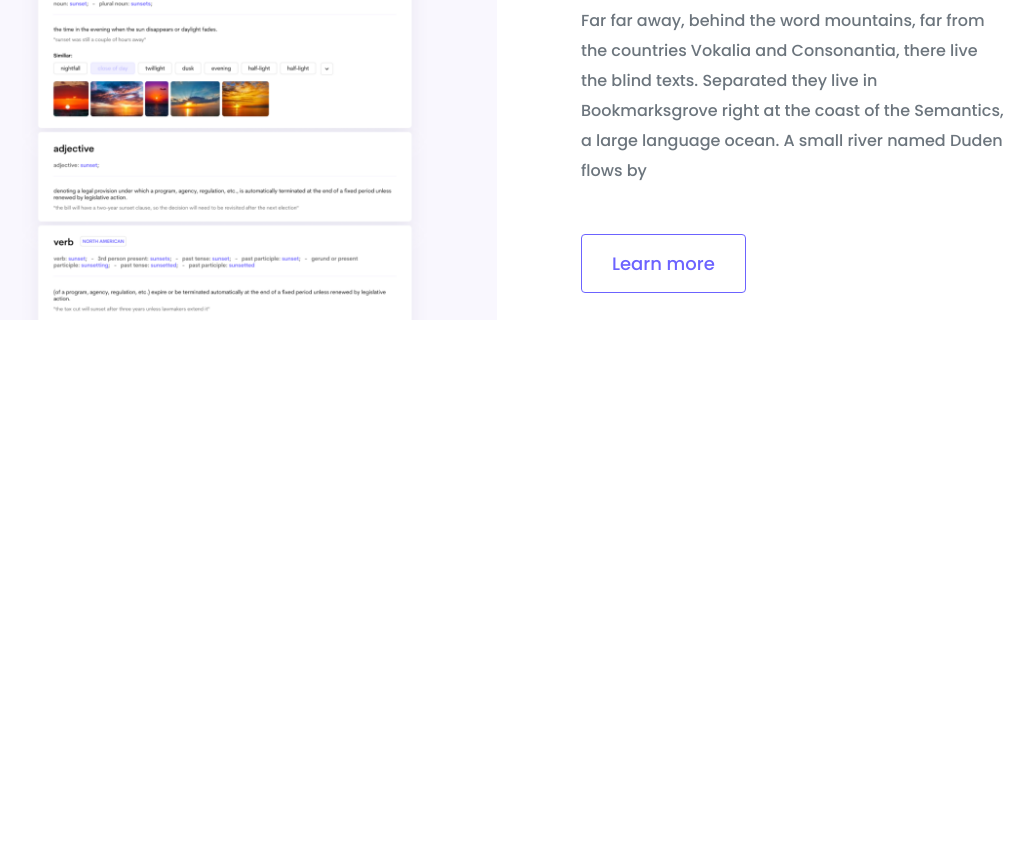
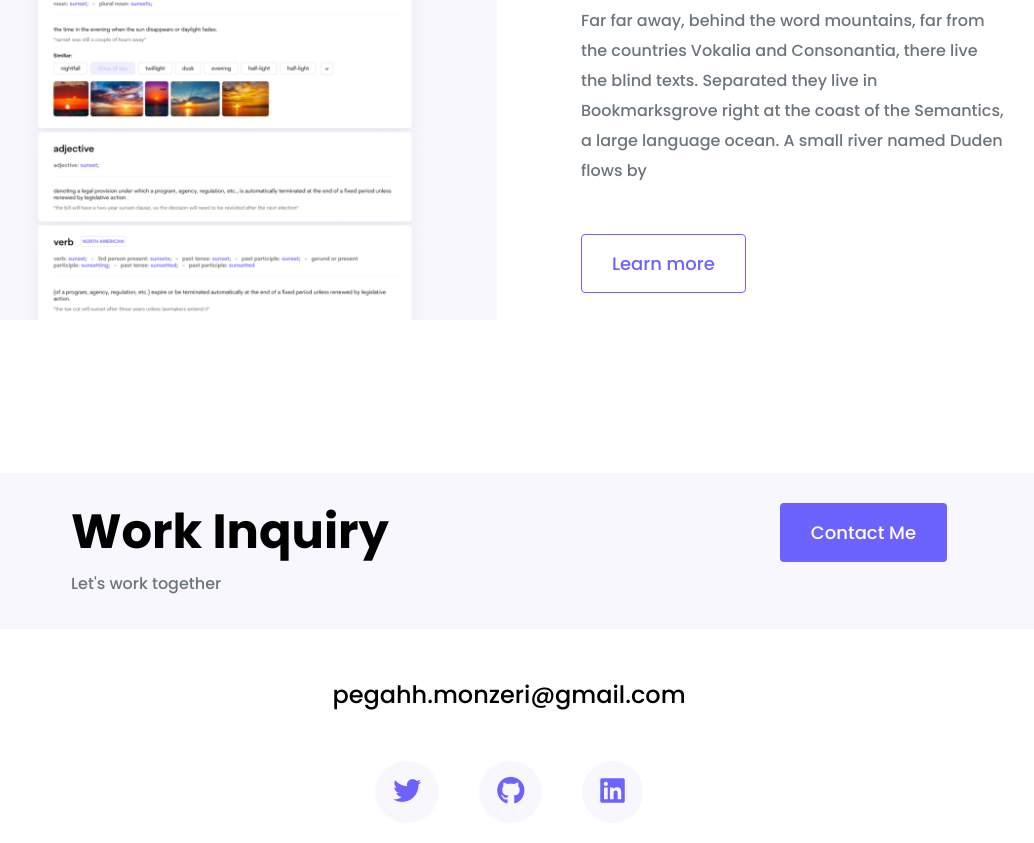
Before and after one commit to PegahM/portfolio-project, a plain HTML site: page index.html in a window 1280 px wide. Shown: the part 2467-3310 px from the top of the page, without its empty margins (131-1165 px from the left). Before the commit the page ends 2880 px from the top, so only its background shows below. Drawn offline with nearby package versions, Linux system fonts and the light colour scheme.

Commit message:
Added footer on index.html + responsive

```diff
--- a/index.html
+++ b/index.html
@@ -110,6 +110,36 @@
           </div>
         </div>
       </div>
+      <footer>
+        <div class="contact-box justify-content-between mb-5 d-none d-md-flex">
+          <div>
+            <h4>Work Inquiry</h4>
+            <p class="text-muted">Let's work together</p>
+          </div>
+          <div>
+            <a href="" class="btn btn-branding">Contact Me</a>
+          </div>
+        </div>
+        <div class="d-flex justify-content-center mb-5">
+          <a href="mailto:pegahh.monzeri@gmail.com" class="email-link"
+            >pegahh.monzeri@gmail.com
+          </a>
+        </div>
+        <div class="social-links d-flex justify-content-center">
+          <a href="https://mobile.twitter.com/thegirlnamedpeg" target="_blank"
+            ><i class="fab fa-twitter"></i
+          ></a>
+          <a
+            href="https://github.com/PegahM
+          "
+            target="_blank"
+            ><i class="fab fa-github"></i
+          ></a>
+          <a href="https://ir.linkedin.com/in/pegah-monzeri" target="_blank"
+            ><i class="fab fa-linkedin"></i
+          ></a>
+        </div>
+      </footer>
     </div>
   </body>
 </html>
--- a/styles/portfolio.css
+++ b/styles/portfolio.css
@@ -23,6 +23,9 @@ h1 {
 }
 h2 {
   font-size: 54px;
+}
+h4 {
+  font-size: 48px;
 }
 p {
   font-weight: normal;
@@ -119,6 +122,39 @@ nav a:hover,
 nav li.active a {
   color: var(--branding-color);
 }
+footer {
+  margin: 60px 0;
+}
+
+footer .contact-box {
+  background: var(--secondary-color);
+  padding: 30px 120px;
+  border-radius: 10px;
+}
+footer .contact-box p {
+  margin: 0;
+}
+footer .email-link {
+  text-decoration: none;
+  color: black;
+  font-size: 24px;
+}
+footer .email-link:hover {
+  color: var(--branding-color);
+}
+footer .social-links a {
+  margin: 0 20px;
+  color: var(--branding-color);
+  background: var(--secondary-color);
+  padding: 10px 18px;
+  font-size: 28px;
+  border-radius: 50%;
+  transition: all 100ms ease-in-out;
+}
+footer .social-links a:hover {
+  color: white;
+  background-color: var(--branding-color);
+}
 
 @media (max-width: 900px) {
   h1 {
@@ -139,4 +175,7 @@ nav li.active a {
     text-align: center;
     padding: 0;
   }
+  footer .contact-box {
+    padding: 30px;
+  }
 }
```
